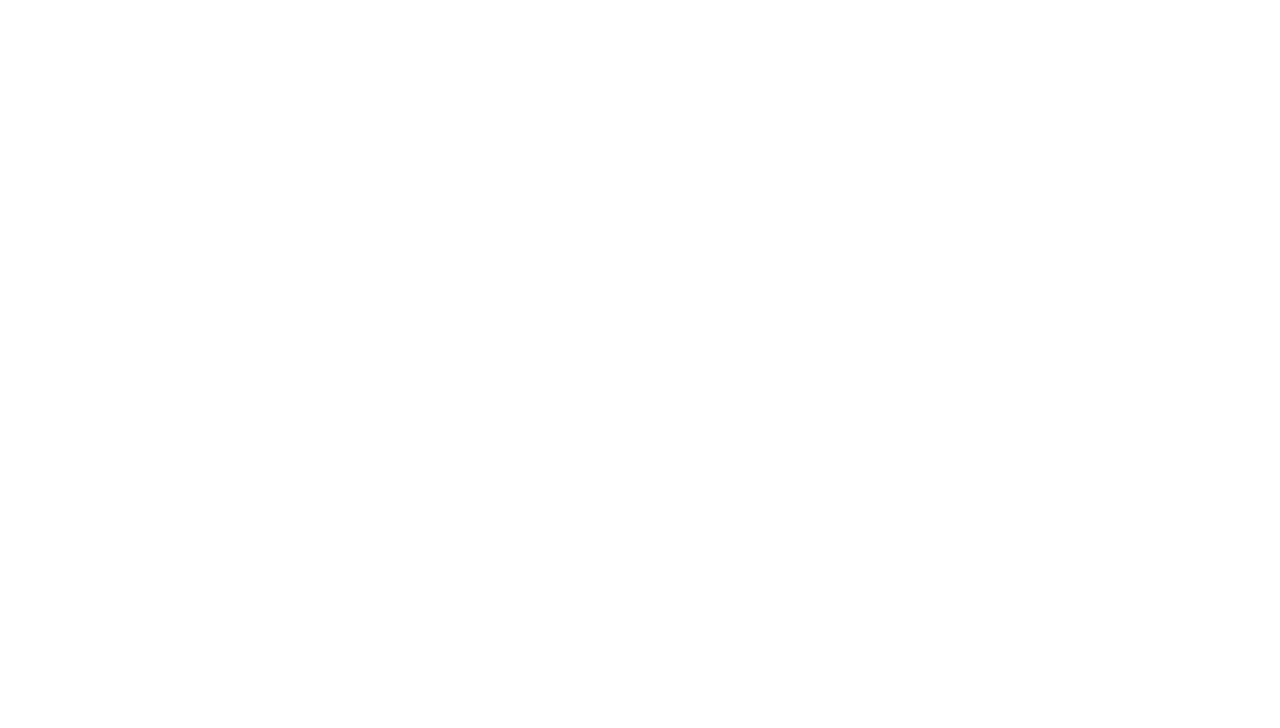
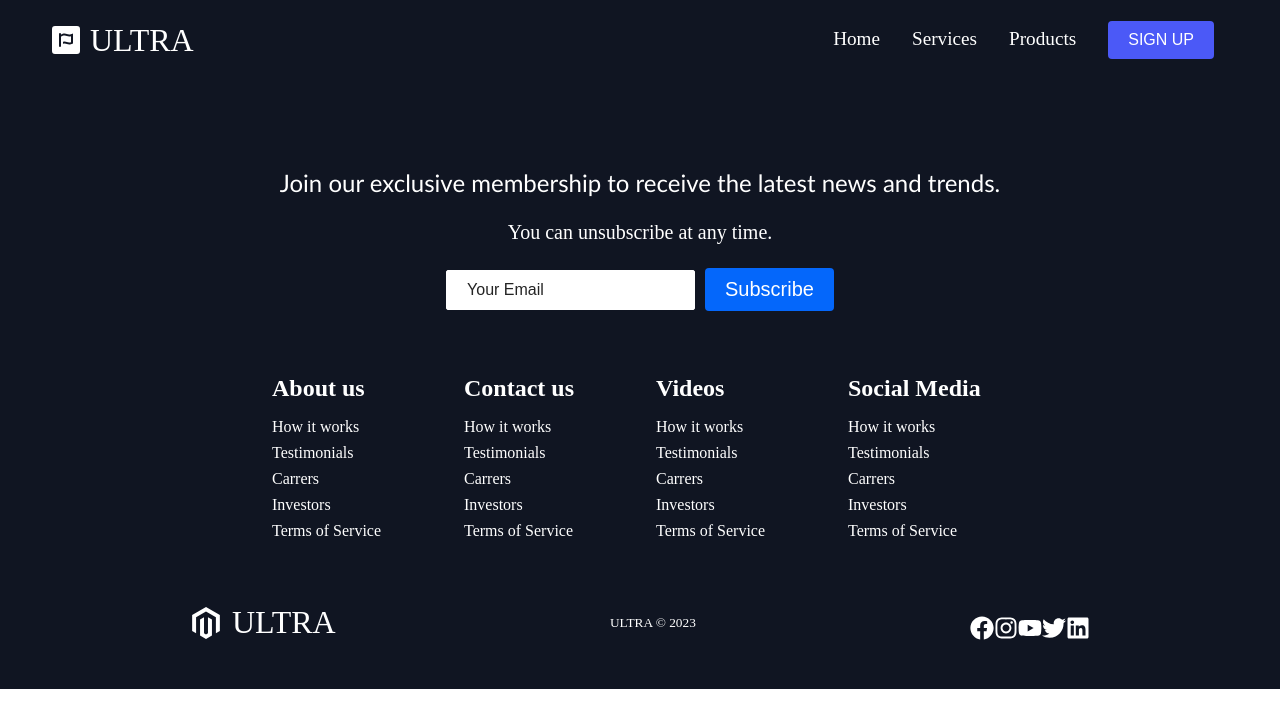
Before and after one commit to Anyidollar/My-website, a React (Create React App) app in the folder My-web/ifeanyi-web/: page /contact in a window 1280 px wide. Before the commit this address had no page. Shown: the top 728 px of the page. Built offline with nearby package versions, Linux system fonts and the light colour scheme.

Commit message:
seventh commit

```diff
--- a/My-web/ifeanyi-web/src/components/Footer/Footer.elements.js
+++ b/My-web/ifeanyi-web/src/components/Footer/Footer.elements.js
@@ -1,5 +1,6 @@
 import styled from "styled-components";
 import {Link}from "react-router-dom";
+import { FaMagento } from "react-icons/fa";
 
 export const FooterContainer = styled.div`
   background-color: #101522;
@@ -113,3 +114,52 @@
     transition: 0.3s ease-out;
   }
 `;
+
+
+export const SocialMedia = styled.section`
+max-width: 1000px;
+width: 100%;
+`
+
+export const SocialMediaWrap = styled.div`
+display: flex;
+justify-content: space-between;
+align-items: center;
+width: 90%;
+max-width: 1000px;
+margin: 40px auto 0 auto;
+
+@media screen and (max-width: 820px){
+    flex-direction: column;
+}
+`
+
+export const SocialLogo = styled(Link)`
+justify-self: start;
+color: #fff;
+cursor: pointer;
+text-decoration: none;
+font-size: 2rem;
+display: flex;
+align-items: center;
+margin-bottom: 16px;
+`;
+
+export const WebsiteRights = styled.small`
+color: #fff;
+margin-bottom: 16px;
+`
+
+export const SocialIcon = styled(FaMagento)`
+margin-right: 10px;`
+
+export const SocialIconLink = styled.a`
+font-size: 24px;
+color: #fff;
+`
+
+export const SocialIcons = styled.div`
+display: flex;
+justify-content: space-between;
+align-items: center;
+width: 240px;`
--- a/My-web/ifeanyi-web/src/components/Footer/Footer.js
+++ b/My-web/ifeanyi-web/src/components/Footer/Footer.js
@@ -1,4 +1,11 @@
 import React from "react";
+import {
+  FaFacebook,
+  FaInstagram,
+  FaTwitter,
+  FaYoutube,
+  FaLinkedin,
+} from "react-icons/fa";
 import { Button } from "../../globalStyles";
 import {
   FooterContainer,
@@ -12,6 +19,12 @@
   FooterLinksItems,
   FooterLinkTitle,
   FooterLink,
+  SocialMedia,
+  SocialMediaWrap,
+  SocialLogo,
+  WebsiteRights,
+  SocialIcon,
+  SocialIconLink,
 } from "./Footer.elements";
 
 const Footer = () => {
@@ -37,6 +50,7 @@
             <FooterLink to="/">Investors</FooterLink>
             <FooterLink to="/">Terms of Service</FooterLink>
           </FooterLinksItems>
+
           <FooterLinksItems>
             <FooterLinkTitle>Contact us</FooterLinkTitle>
             <FooterLink to="/sign-up">How it works</FooterLink>
@@ -45,6 +59,8 @@
             <FooterLink to="/">Investors</FooterLink>
             <FooterLink to="/">Terms of Service</FooterLink>
           </FooterLinksItems>
+        </FooterLinksWrapper>
+        <FooterLinksWrapper>
           <FooterLinksItems>
             <FooterLinkTitle>Videos</FooterLinkTitle>
             <FooterLink to="/sign-up">How it works</FooterLink>
@@ -71,7 +87,28 @@
           </SocialLogo>
           <WebsiteRights>ULTRA © 2023</WebsiteRights>
           <socialIcons>
-
+            <SocialIconLink href="/" target="_blank" arial-label="Facebook">
+              <FaFacebook />
+            </SocialIconLink>
+            <SocialIconLink href="/" target="_blank" arial-label="Instagram">
+              <FaInstagram />
+            </SocialIconLink>
+            <SocialIconLink
+              href={
+                "//www.youtube.com/channel/UCsksymTY_4BYR-wytLjex7A? view_as=subcriber"
+              }
+              target="_blank"
+              arial-label="Youtube"
+              rel="noopener noreferrer"
+            >
+              <FaYoutube />
+            </SocialIconLink>
+            <SocialIconLink href="/" target="_blank" arial-label="Twitter">
+              <FaTwitter />
+            </SocialIconLink>
+            <SocialIconLink href="/" target="_blank" arial-label="Linkedin">
+              <FaLinkedin />
+            </SocialIconLink>
           </socialIcons>
         </SocialMediaWrap>
       </SocialMedia>
```
